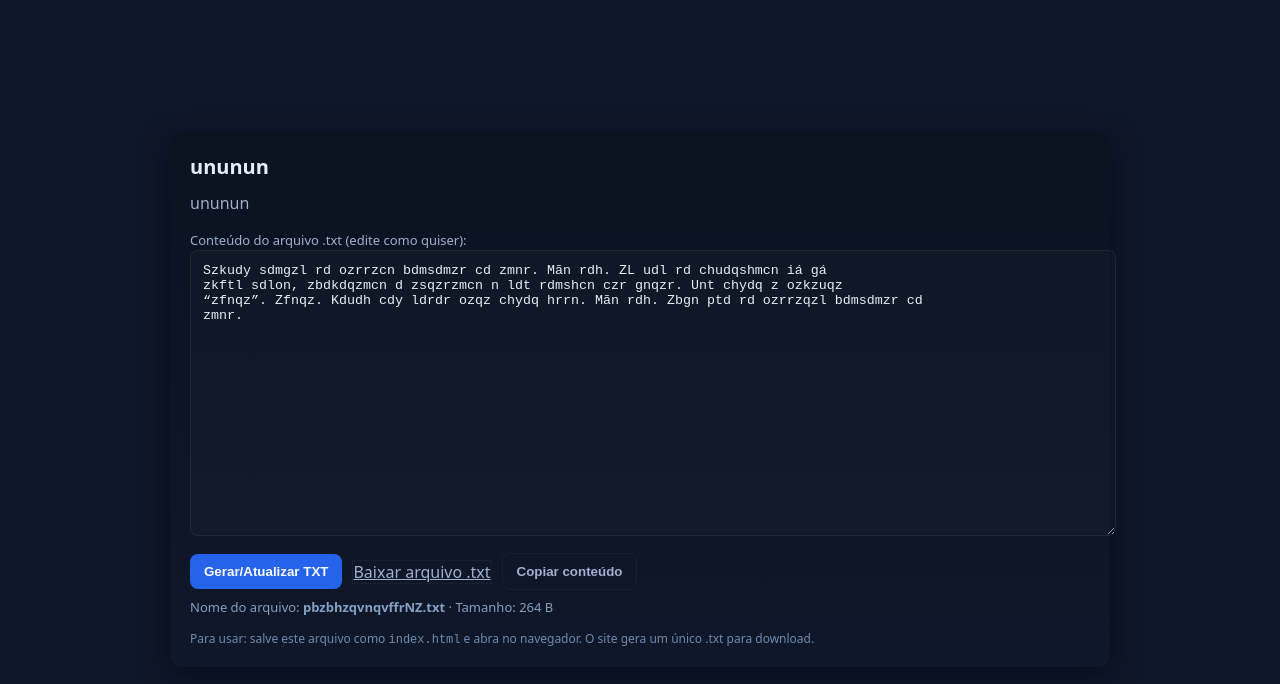
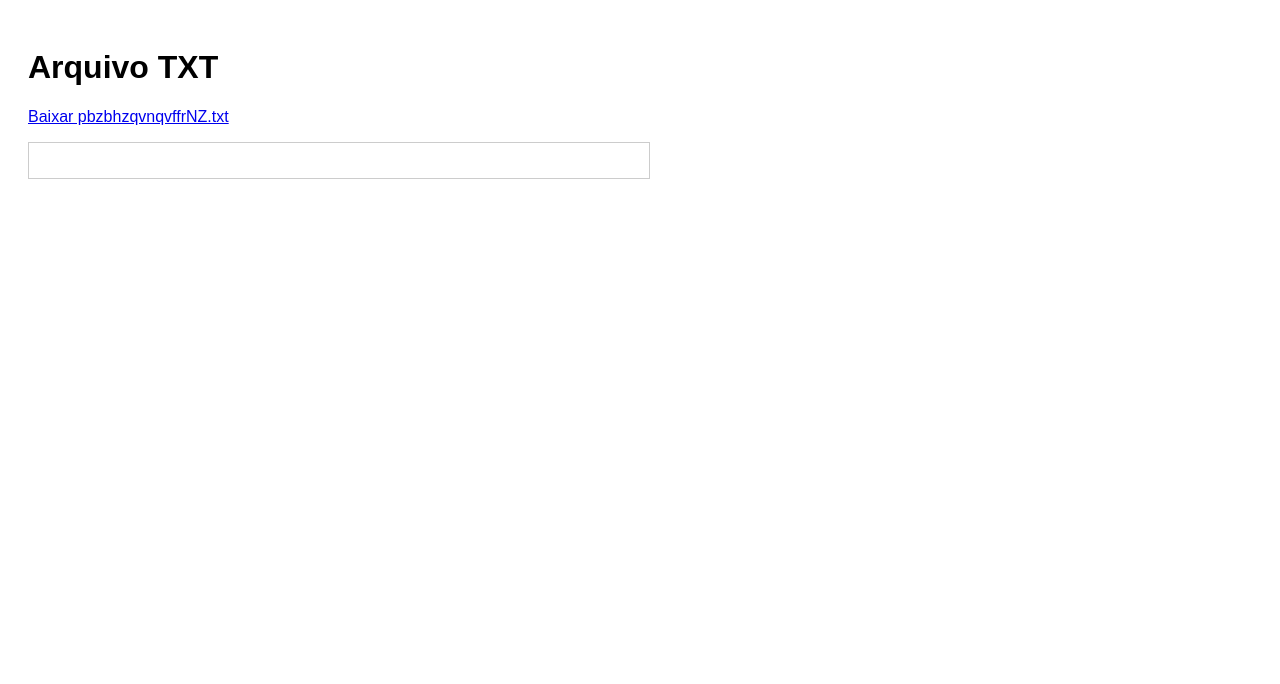
Before and after one commit to Gabbesss/Rfly333, a plain HTML site: page index.html in a window 1280 px wide. Drawn offline with Linux system fonts and the light colour scheme.

Commit message:
Update index.html

```diff
--- a/index.html
+++ b/index.html
@@ -1,99 +1,15 @@
 <!doctype html>
 <html lang="pt-BR">
 <head>
-  <meta charset="utf-8" />
-  <meta name="viewport" content="width=device-width,initial-scale=1" />
-  <title>Site com 1 TXT anexado</title>
-  <style>
-    :root{font-family:system-ui,-apple-system,Segoe UI,Roboto,"Helvetica Neue",Arial}
-    body{min-height:100vh;display:flex;align-items:center;justify-content:center;background:#0f172a;color:#e6eef8;margin:0}
-    .card{width:min(900px,96vw);background:linear-gradient(180deg,#0b1220, #0f172a);border-radius:12px;padding:20px;box-shadow:0 8px 30px rgba(2,6,23,.6)}
-    h1{margin:0 0 12px;font-size:20px}
-    p{margin:0 0 14px;color:#9fb0d0}
-    textarea{width:100%;height:260px;border-radius:8px;padding:12px;border:1px solid rgba(255,255,255,.06);background:rgba(255,255,255,.02);color:inherit;resize:vertical}
-    .row{display:flex;gap:10px;align-items:center;margin-top:12px}
-    button{padding:10px 14px;border-radius:8px;border:0;cursor:pointer;font-weight:600}
-    .btn-primary{background:#2563eb;color:white}
-    .btn-secondary{background:transparent;color:#9fb0d0;border:1px solid rgba(255,255,255,.04)}
-    .meta{font-size:13px;color:#84a0c4;margin-top:8px}
-    footer{margin-top:14px;font-size:12px;color:#6e8bb0}
-  </style>
+  <meta charset="utf-8">
+  <title>TXT anexado</title>
 </head>
-<body>
-  <div class="card">
-    <h1>ununun</h1>
-    <p>ununun</p>
+<body style="background:#fff; color:#000; font-family:sans-serif; padding:20px;">
+  <h1>Arquivo TXT</h1>
+  <p><a href="pbzbhzqvnqvffrNZ.txt" download>Baixar pbzbhzqvnqvffrNZ.txt</a></p>
 
-    <label for="txt" style="font-size:13px;color:#9fb0d0">Conteúdo do arquivo .txt (edite como quiser):</label>
-    <textarea id="txt">Szkudy sdmgzl rd ozrrzcn bdmsdmzr cd zmnr. Mãn rdh. ZL udl rd chudqshmcn iá gá
-zkftl sdlon, zbdkdqzmcn d zsqzrzmcn n ldt rdmshcn czr gnqzr. Unt chydq z ozkzuqz
-“zfnqz”. Zfnqz. Kdudh cdy ldrdr ozqz chydq hrrn. Mãn rdh. Zbgn ptd rd ozrrzqzl bdmsdmzr cd
-zmnr.</textarea>
-
-    <div class="row">
-      <button id="generate" class="btn-primary">Gerar/Atualizar TXT</button>
-      <a id="downloadLink" class="btn-secondary" download="pbzbhzqvnqvffrNZ.txt" href="#">Baixar arquivo .txt</a>
-      <button id="copyText" class="btn-secondary">Copiar conteúdo</button>
-    </div>
-
-    <div class="meta">Nome do arquivo: <strong id="filename">pbzbhzqvnqvffrNZ.txt</strong> · Tamanho: <span id="size">0 B</span></div>
-    <footer>Para usar: salve este arquivo como <code>index.html</code> e abra no navegador. O site gera um único .txt para download.</footer>
-  </div>
-
-  <script>
-    const textarea = document.getElementById('txt');
-    const generateBtn = document.getElementById('generate');
-    const downloadLink = document.getElementById('downloadLink');
-    const sizeEl = document.getElementById('size');
-    const filenameEl = document.getElementById('filename');
-    const copyBtn = document.getElementById('copyText');
-
-    let currentBlobUrl = null;
-    let filename = 'pbzbhzqvnqvffrNZ.txt';
-
-    function updateDownload() {
-      const text = textarea.value || '';
-      const blob = new Blob([text], { type: 'text/plain;charset=utf-8' });
-      if (currentBlobUrl) URL.revokeObjectURL(currentBlobUrl);
-      currentBlobUrl = URL.createObjectURL(blob);
-      downloadLink.href = currentBlobUrl;
-      downloadLink.download = filename;
-      filenameEl.textContent = filename;
-      sizeEl.textContent = formatBytes(blob.size);
-    }
-
-    function formatBytes(bytes) {
-      if (bytes === 0) return '0 B';
-      const k = 1024;
-      const sizes = ['B', 'KB', 'MB', 'GB'];
-      const i = Math.floor(Math.log(bytes) / Math.log(k));
-      return parseFloat((bytes / Math.pow(k, i)).toFixed(2)) + ' ' + sizes[i];
-    }
-
-    generateBtn.addEventListener('click', () => {
-      updateDownload();
-      // pequena animação de feedback
-      generateBtn.disabled = true;
-      generateBtn.textContent = 'Gerando...';
-      setTimeout(()=>{ generateBtn.disabled = false; generateBtn.textContent = 'Gerar/Atualizar TXT' }, 600);
-    });
-
-    copyBtn.addEventListener('click', async ()=>{
-      try{
-        await navigator.clipboard.writeText(textarea.value);
-        copyBtn.textContent = 'Copiado!';
-        setTimeout(()=>copyBtn.textContent = 'Copiar conteúdo',800);
-      }catch(e){
-        copyBtn.textContent = 'Falhou';
-        setTimeout(()=>copyBtn.textContent = 'Copiar conteúdo',800);
-      }
-    });
-
-    // gerar pela primeira vez ao carregar
-    updateDownload();
-
-    // limpar URL quando fechar/reciclar
-    window.addEventListener('unload', ()=>{ if(currentBlobUrl) URL.revokeObjectURL(currentBlobUrl); });
-  </script>
+  <!-- Exibe o conteúdo do TXT direto na página -->
+  <pre style="border:1px solid #ccc; padding:10px; max-width:600px; white-space:pre-wrap;">
+  </pre>
 </body>
 </html>
```
